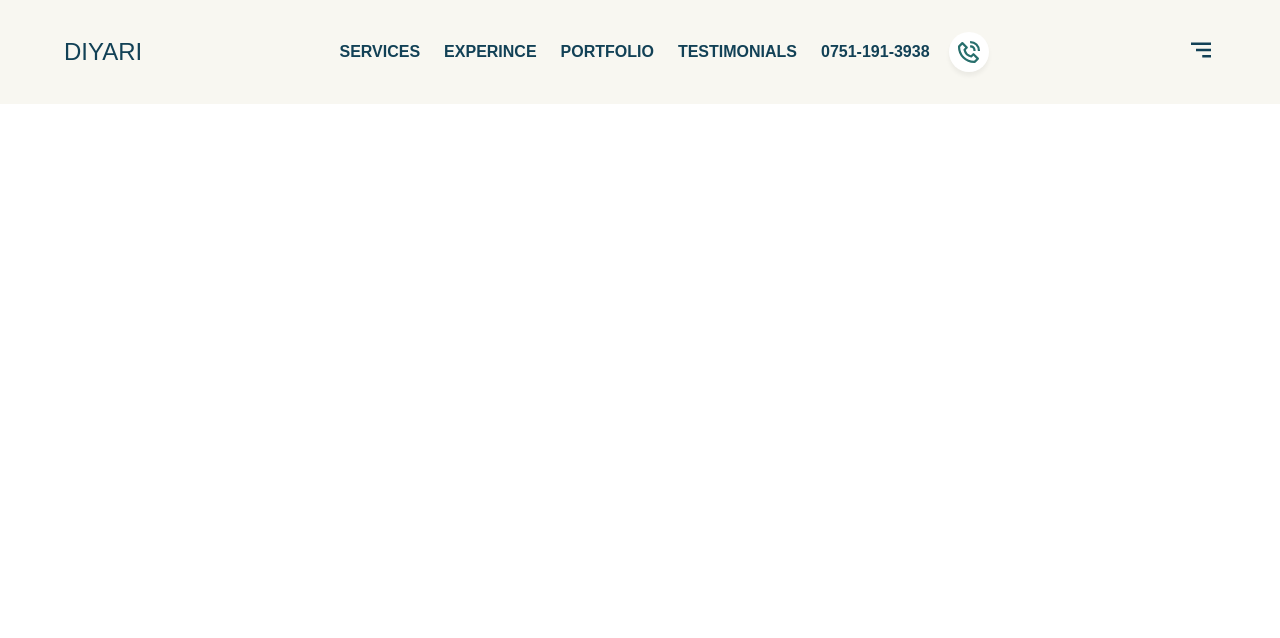
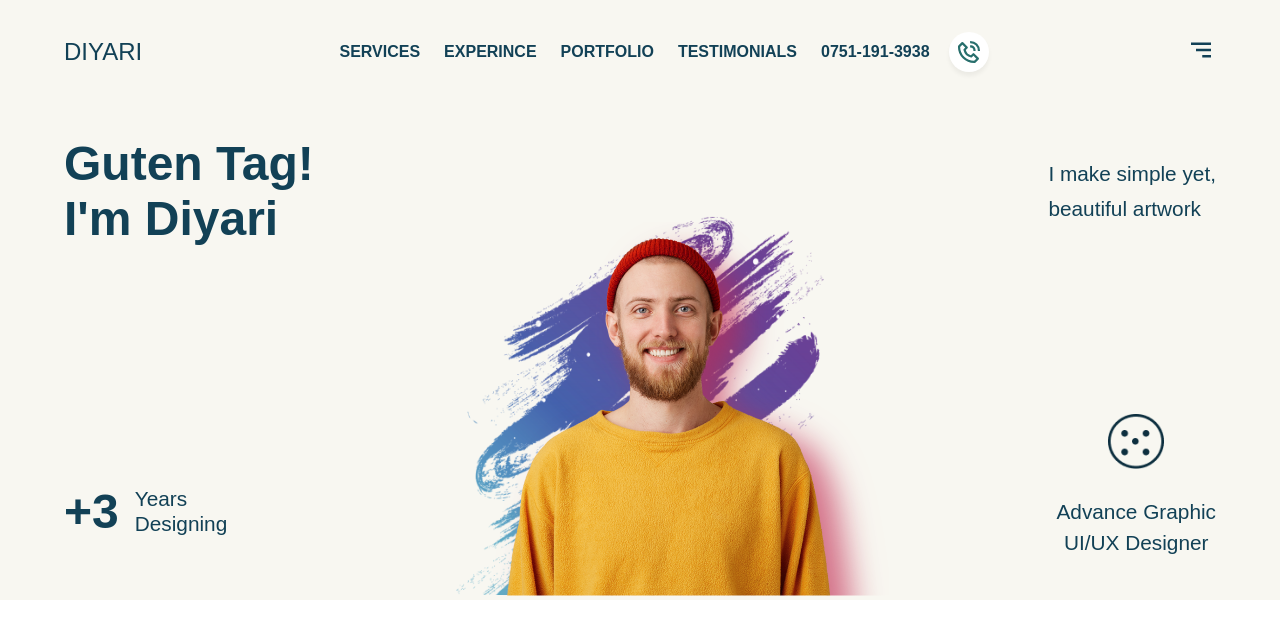
Before and after one commit to dearyfareq/react-personal-portfolio, a React (Vite) app: page / in a window 1280 px wide. Shown: the top 638 px of the page. Built offline with nearby package versions, Linux system fonts and the light colour scheme; a web font is replaced by a local one.

Commit message:
added hero section to the main app.jsx

```diff
--- a/react-personal-portfolio/src/App.jsx
+++ b/react-personal-portfolio/src/App.jsx
@@ -1,9 +1,11 @@
 import Header from "./components/Header";
+import Hero from "./components/hero";
 import css from "./styles/app.module.scss";
 
  const App = () => {
   return <div className={`bg-primary ${css.container}`}>
     <Header />
+    <Hero />
   </div>
 };
 
```
